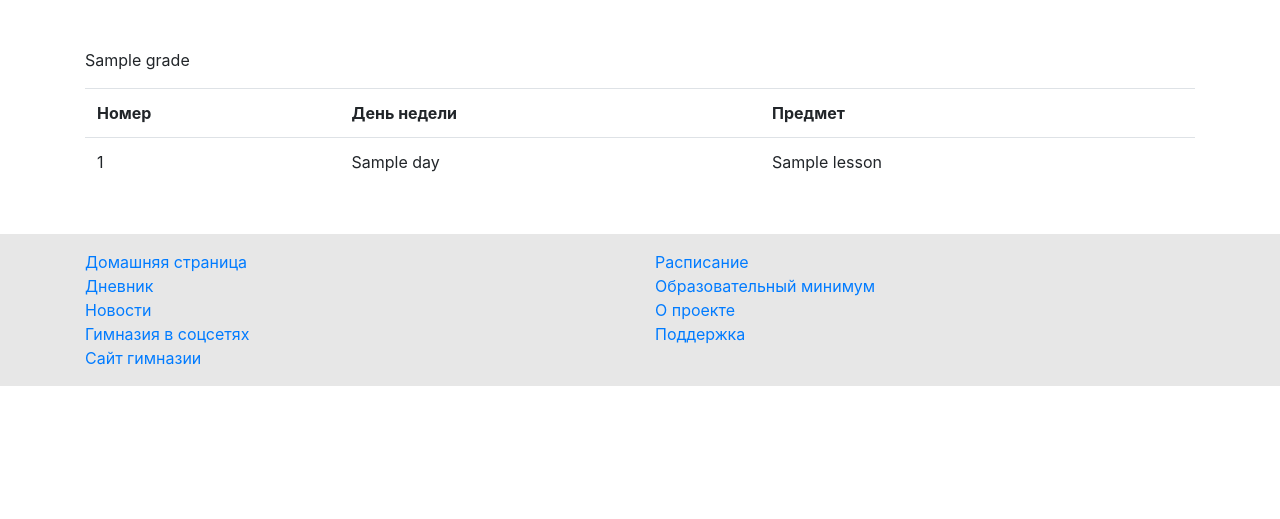
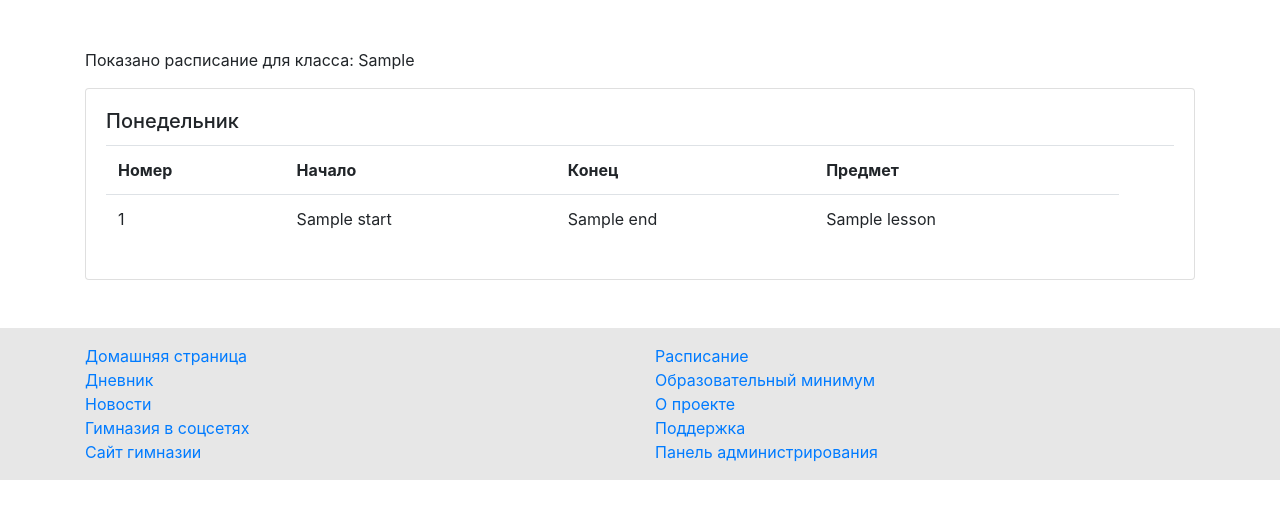
Before and after one commit to velutb/school-diary, a Django app: template school_diary/templates/timetable_list.html in a window 1280 px wide. Shown: the part 66-585 px from the top of the page. Run offline with Django 3.2, Linux system fonts and the light colour scheme; the template is opened without the code that fills it: most values are stand-ins (such as "Sample title", 1, 10 or a date in 2020); some libraries are stand-ins or nearby versions.

Commit message:
Timetable improvements
Some improvements

```diff
--- a/school_diary/school_diary/urls.py
+++ b/school_diary/school_diary/urls.py
@@ -1,23 +1,8 @@
-"""school_diary URL Configuration
-
-The `urlpatterns` list routes URLs to views. For more information please see:
-    https://docs.djangoproject.com/en/3.0/topics/http/urls/
-Examples:
-Function views
-    1. Add an import:  from my_app import views
-    2. Add a URL to urlpatterns:  path('', views.home, name='home')
-Class-based views
-    1. Add an import:  from other_app.views import Home
-    2. Add a URL to urlpatterns:  path('', Home.as_view(), name='home')
-Including another URLconf
-    1. Import the include() function: from django.urls import include, path
-    2. Add a URL to urlpatterns:  path('blog/', include('blog.urls'))
-"""
 from django.contrib import admin
 from django.urls import path, include
 
 urlpatterns = [
     path('admin/', admin.site.urls),
     path('', include('main.urls')),
-    path('timetable/', include('timetable.urls'))
+    path('timetable/', include('timetable.urls')),
 ]
--- a/school_diary/templates/base.html
+++ b/school_diary/templates/base.html
@@ -84,6 +84,9 @@
         <div class="col-md-6">
           <a href="https://school56.org" class="text-decoration-none">Сайт гимназии</a>
         </div>
+        <div class="col-md-6">
+          <a href="/admin" class="text-decoration-none">Панель администрирования</a>
+        </div>
       </div>
     </div>
   </div>
--- a/school_diary/templates/timetable_list.html
+++ b/school_diary/templates/timetable_list.html
@@ -7,22 +7,32 @@
 
 {% block content %}
 <div class="container my-5">
-    <p>{{ grade }}</p>
+    <p>Показано расписание для класса: {{ my_grade }}</p>
+    <div class="card">
+        <div class="card-body">
+            <div class="card-title">
+                <h5>Понедельник</h5>
+            </div>
             {% if monday.count > 0 %}
             <table class="table">
                 <tr>
                     <th>Номер</th>
-            <th>День недели</th>
+                    <th>Начало</th>
+                    <th>Конец</th>
                     <th>Предмет</th>
+                    <th></th>
                 </tr>
                 {% for lesson in monday %}
                 <tr>
                     <td>{{ lesson.number }}</td>
-            <td>{{ lesson.day }}</td>
+                    <td>{{ lesson.start }}</td>
+                    <td>{{ lesson.end }}</td>
                     <td>{{ lesson.subject }}</td>
                 </tr>
                 {% endfor %}
             </table>
             {% endif %}
         </div>
+    </div>
+</div>
 {% endblock %}
```
Also changed, not shown: school_diary/timetable/views.py (+11 -8 lines). Lines whose indentation alone changed are shown as unchanged.
